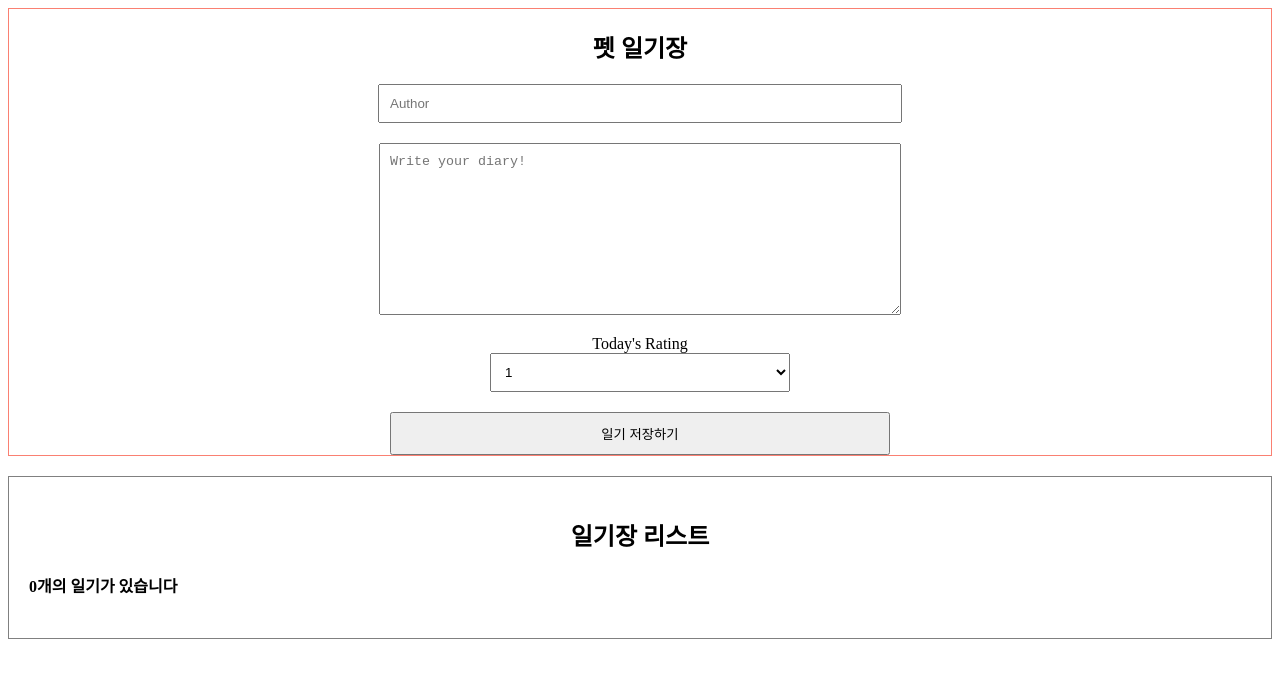
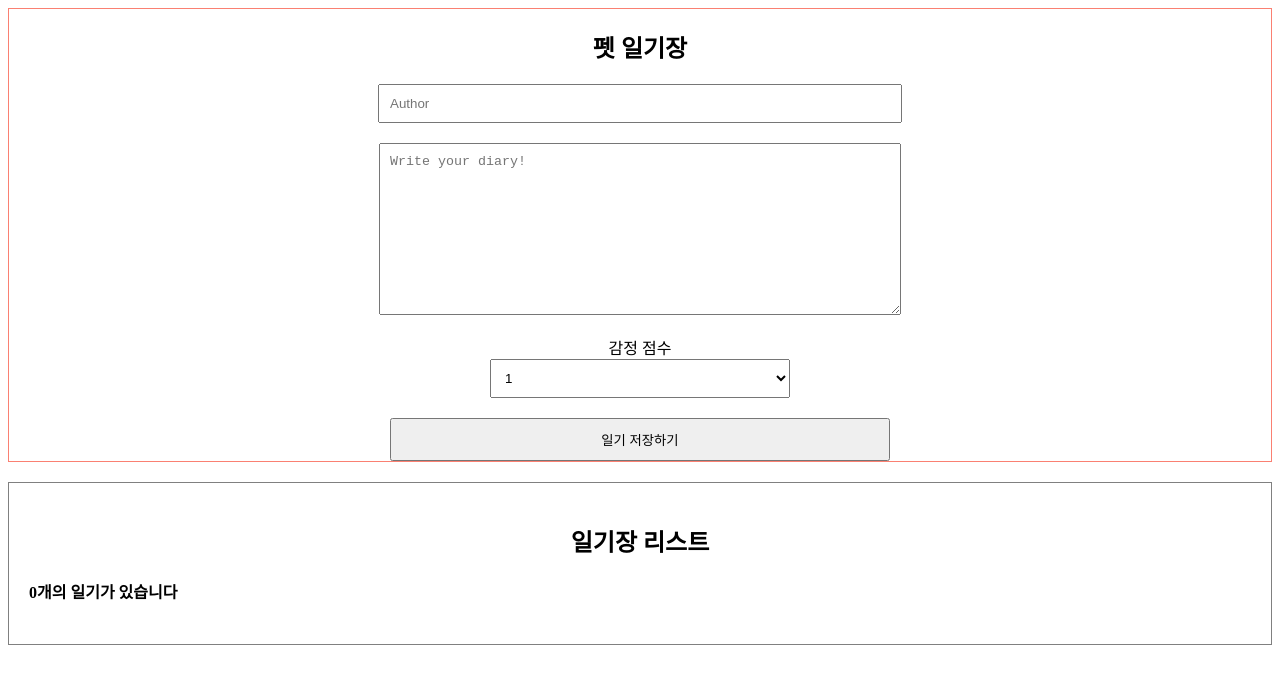
Before and after one commit to boyeonihn/react-pet-diary, a React (Vite) app: page / in a window 1280 px wide. Shown: the top 684 px of the page. Built offline with nearby package versions, Linux system fonts and the light colour scheme.

Commit message:
chore: change rating wording

```diff
--- a/src/DiaryEditor.jsx
+++ b/src/DiaryEditor.jsx
@@ -63,7 +63,7 @@ export const DiaryEditor = ({ addEntryToList }) => {
           onChange={handleChangeState}
           ref={contentInput}
         />
-        <label htmlFor="rating">Today's Rating</label>
+        <label htmlFor="rating">감정 점수</label>
         <select
           onChange={handleChangeState}
           id="rating"
```
